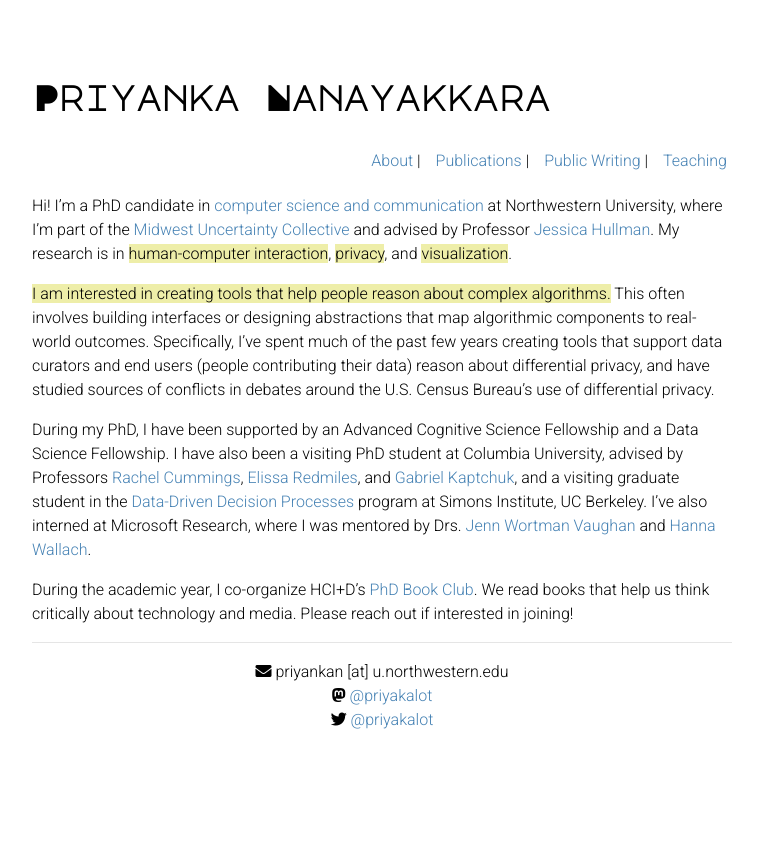
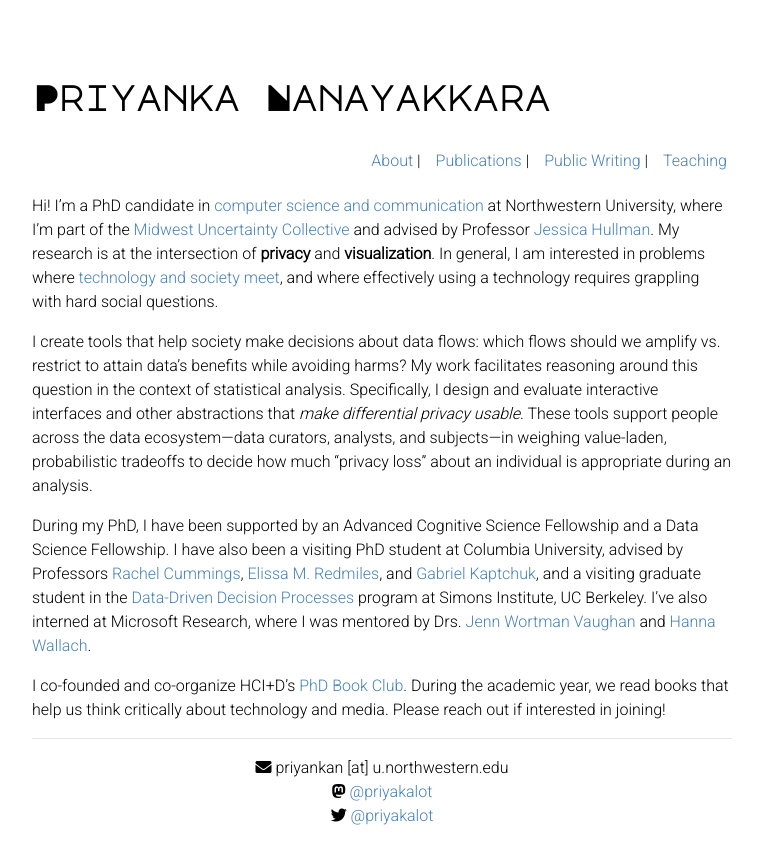
Before and after one commit to priyakalot/priyakalot.github.io, a Jekyll site: the page built from index.md, in a window 1280 px wide. Shown: the top 864 px of the page, without its empty margins (258-1021 px from the left). Built offline with Jekyll 4.4.1, drawn with Linux system fonts in a browser that asks for light colours; nearby versions of some CDN libraries.

Commit message:
Update index.md

```diff
--- a/index.md
+++ b/index.md
@@ -2,13 +2,13 @@
 layout: default
 ---
 
-Hi! I'm a PhD candidate in [computer science and communication](https://tsb.northwestern.edu/ "https://tsb.northwestern.edu/") at Northwestern University, where I'm part of the [Midwest Uncertainty Collective](https://mucollective.northwestern.edu/) and advised by Professor [Jessica Hullman](http://users.eecs.northwestern.edu/~jhullman/). My research is in <mark>human-computer interaction</mark>, <mark>privacy</mark>, and <mark>visualization</mark>.
+Hi! I'm a PhD candidate in [computer science and communication](https://tsb.northwestern.edu/ "https://tsb.northwestern.edu/") at Northwestern University, where I'm part of the [Midwest Uncertainty Collective](https://mucollective.northwestern.edu/) and advised by Professor [Jessica Hullman](http://users.eecs.northwestern.edu/~jhullman/). My research is at the intersection of <b>privacy</b> and <b>visualization</b>. In general, I am interested in problems where [technology and society meet](https://priyakalot.github.io/papers/Whats_Driving_Conflicts_Around_Differential_Privacy_for_the_U.S._Census.pdf), and where effectively using a technology requires grappling with hard social questions.
 
-<mark>I am interested in creating tools that help people reason about complex algorithms.</mark> This often involves building interfaces or designing abstractions that map algorithmic components to real-world outcomes. Specifically, I've spent much of the past few years creating tools that support data curators and end users (people contributing their data) reason about differential privacy, and have studied sources of conflicts in debates around the U.S. Census Bureau's use of differential privacy.
+I create tools that help society make decisions about data flows: which flows should we amplify vs. restrict to attain data’s benefits while avoiding harms? My work facilitates reasoning around this question in the context of statistical analysis. Specifically, I design and evaluate interactive interfaces and other abstractions that <i>make differential privacy usable</i>. These tools support people across the data ecosystem—data curators, analysts, and subjects—in weighing value-laden, probabilistic tradeoffs to decide how much “privacy loss” about an individual is appropriate during an analysis.
 
-During my PhD, I have been supported by an Advanced Cognitive Science Fellowship and a Data Science Fellowship. I have also been a visiting PhD student at Columbia University, advised by Professors [Rachel Cummings](https://www.engineering.columbia.edu/faculty/rachel-cummings), [Elissa Redmiles](https://elissaredmiles.com/), and [Gabriel Kaptchuk](https://cs-people.bu.edu/kaptchuk/), and a visiting graduate student in the [Data-Driven Decision Processes](https://simons.berkeley.edu/programs/datadriven2022) program at Simons Institute, UC Berkeley. I've also interned at Microsoft Research, where I was mentored by Drs. [Jenn Wortman Vaughan](http://www.jennwv.com/) and [Hanna Wallach](http://dirichlet.net/).
+During my PhD, I have been supported by an Advanced Cognitive Science Fellowship and a Data Science Fellowship. I have also been a visiting PhD student at Columbia University, advised by Professors [Rachel Cummings](https://rachelcummings.com/), [Elissa M. Redmiles](https://elissaredmiles.com/), and [Gabriel Kaptchuk](https://cs-people.bu.edu/kaptchuk/), and a visiting graduate student in the [Data-Driven Decision Processes](https://simons.berkeley.edu/programs/datadriven2022) program at Simons Institute, UC Berkeley. I've also interned at Microsoft Research, where I was mentored by Drs. [Jenn Wortman Vaughan](http://www.jennwv.com/) and [Hanna Wallach](http://dirichlet.net/).
 
-During the academic year, I co-organize HCI+D's [PhD Book Club](https://hci.northwestern.edu/news-events/phd-book-club.html). We read books that help us think critically about technology and media. Please reach out if interested in joining!
+I co-founded and co-organize HCI+D's [PhD Book Club](https://hci.northwestern.edu/news-events/phd-book-club.html). During the academic year, we read books that help us think critically about technology and media. Please reach out if interested in joining!
 
 <hr>
 <p align="center"><i class="fas fa-envelope"></i> priyankan [at] u.northwestern.edu <br/>
```
